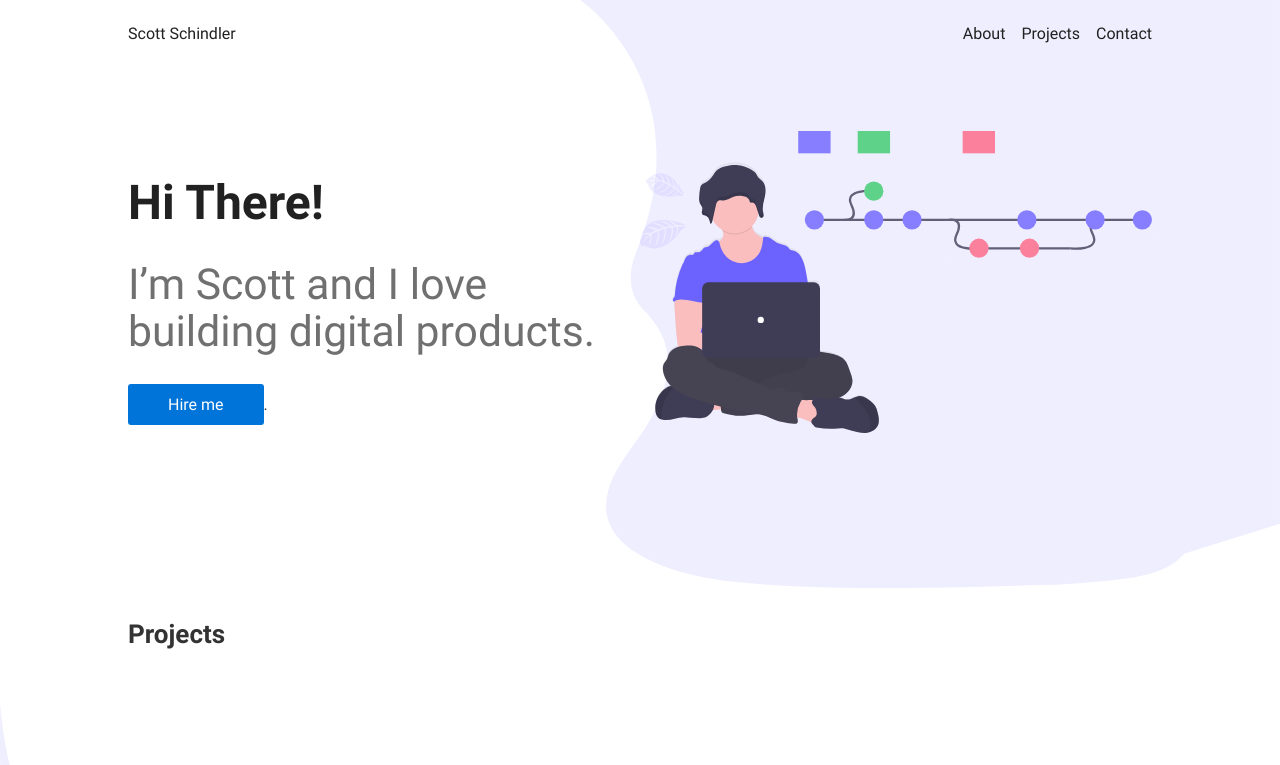
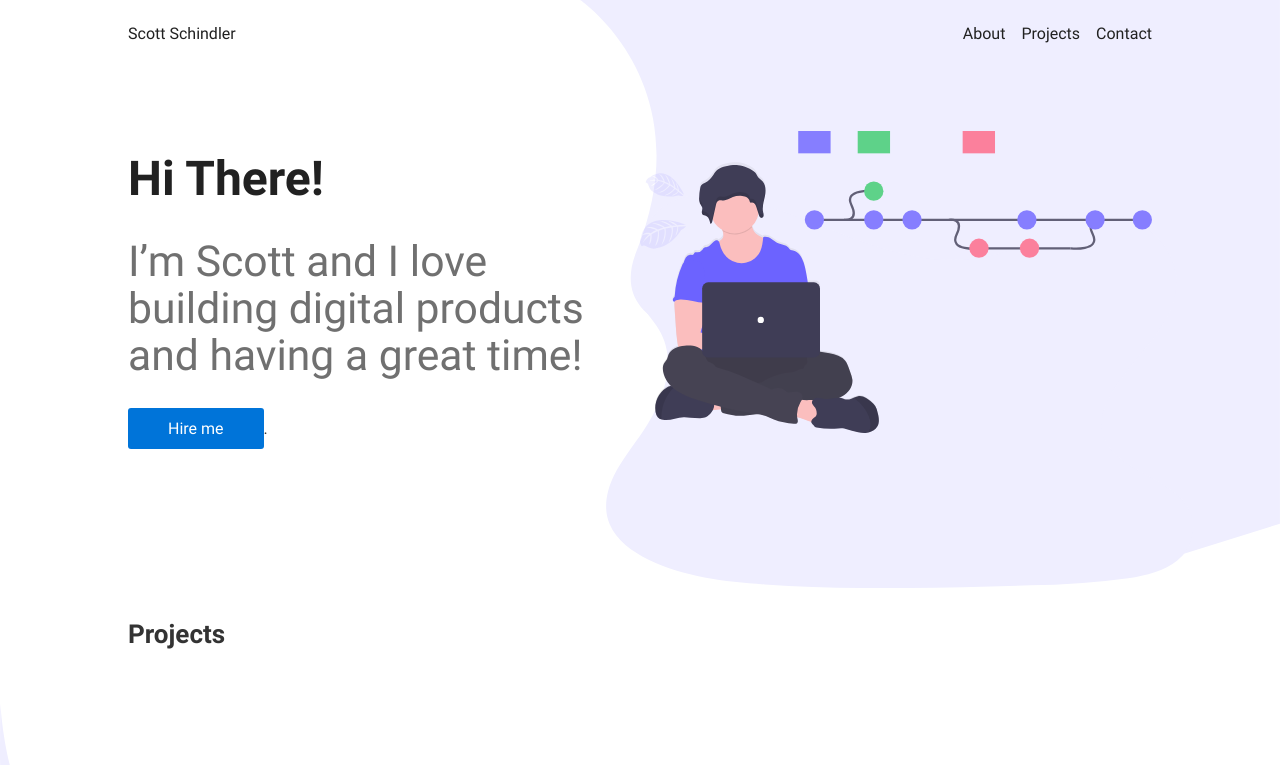
Before and after one commit to scottschindler/new-portfolio, a Gatsby site: page / in a window 1280 px wide. Shown: the top 765 px of the page. Built offline with nearby package versions, Linux system fonts and the light colour scheme; Gatsby itself is replaced by a stand-in of ours.

Commit message:
small change

```diff
--- a/src/components/landing/Intro/index.jsx
+++ b/src/components/landing/Intro/index.jsx
@@ -11,7 +11,7 @@ export const Intro = () => (
     <IntroWrapper as={Container}>
       <Details>
         <h1>Hi There!</h1>
-        <h4>I’m Scott and I love building digital products.</h4>
+        <h4>I’m Scott and I love building digital products and having a great time!</h4>
         <Button as={AnchorLink} href="#contact">
           Hire me
         </Button>
```
